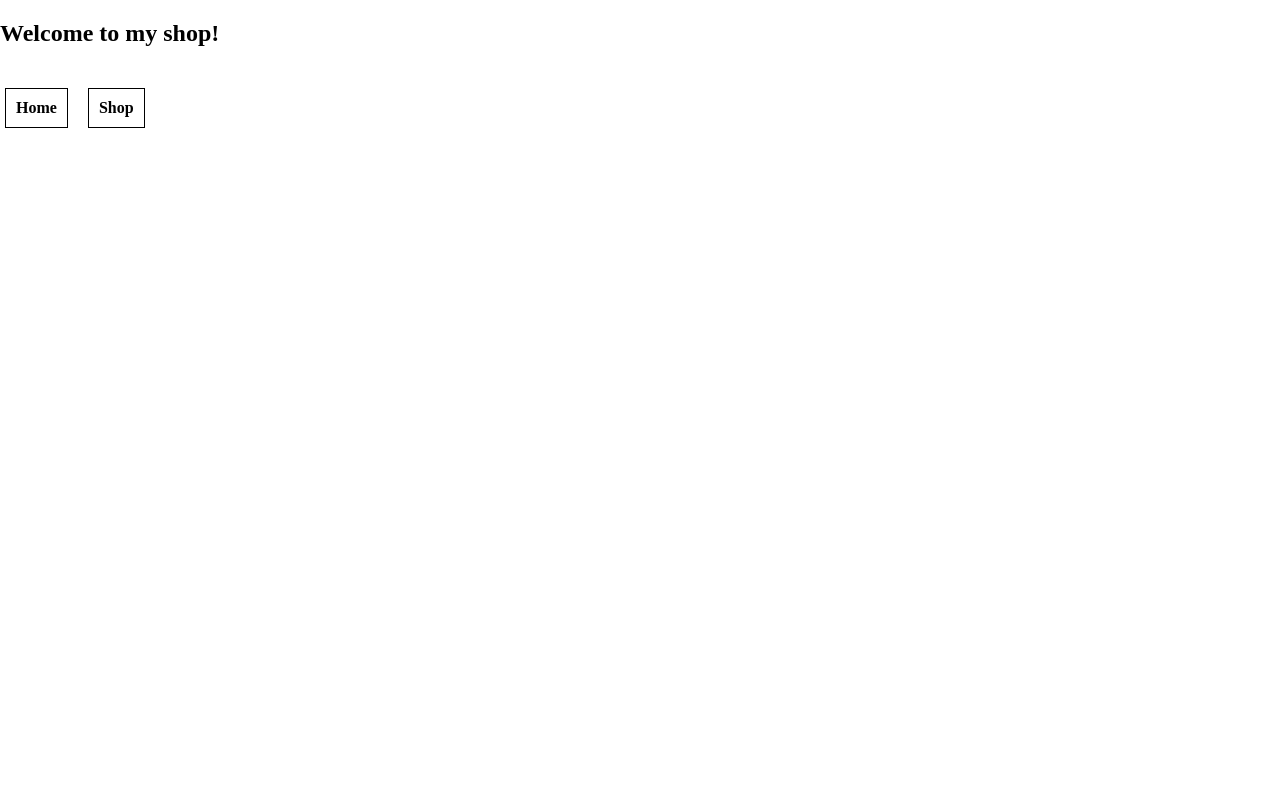
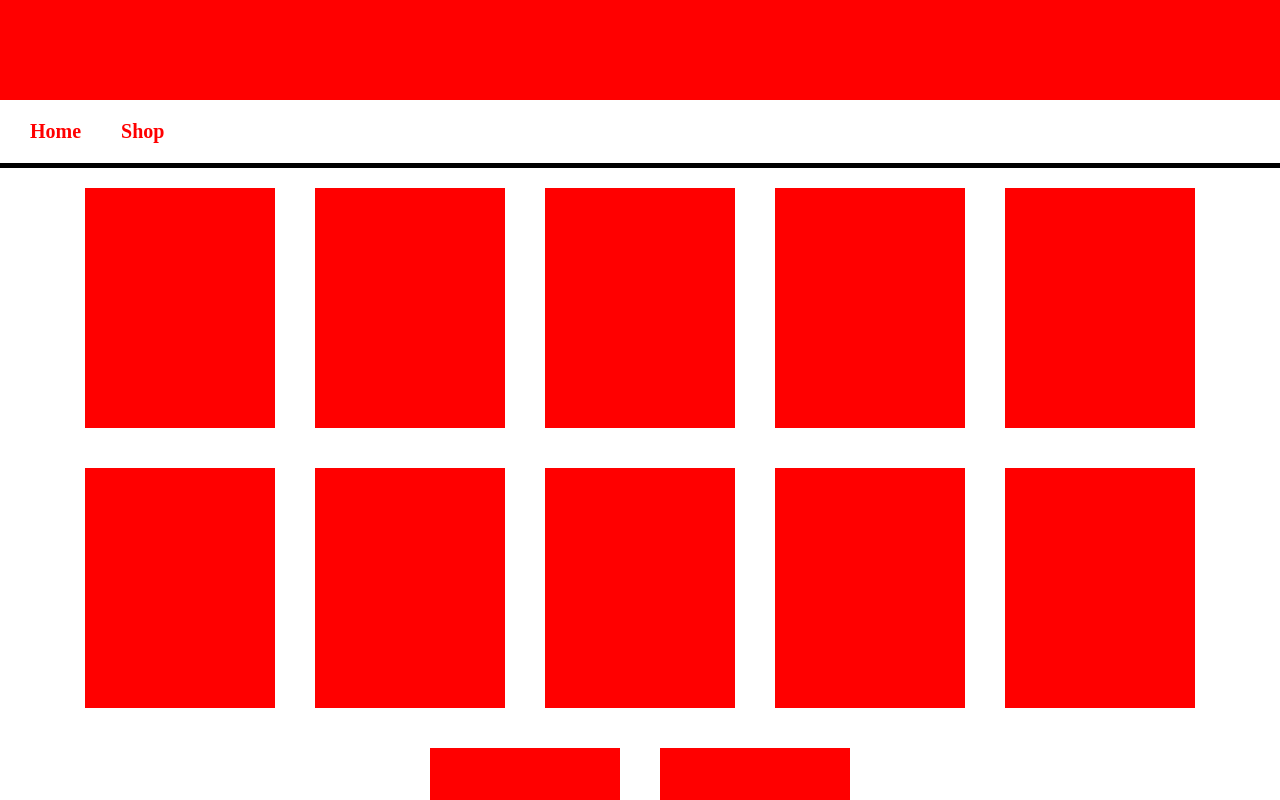
Before and after one commit to Christian-Betances/Clothing-Shop, a React (Vite) app in the folder client/: page /Shop in a window 1280 px wide. Shown: the top 800 px of the page. Built offline with nearby package versions, Linux system fonts and the light colour scheme.

Commit message:
Home page background is now random

```diff
--- a/client/src/components/NavBar.css
+++ b/client/src/components/NavBar.css
@@ -1,22 +1,29 @@
+*{
+  margin: 0;
+  padding: 0;
+}
+
 nav {
     background-color: white;
-    padding: 5px;
+    padding: 20px;
     display: flex;
   }
 
 ul{
-    border: 1px solid black;
     text-align: center;
     list-style: none;
     display: flex;
     margin-right: 20px;
+}
+
+nav a {
+    text-decoration: none;
+    color: red;
+    font-weight: bold;
+    font-size: 20px;
     padding: 10px;
 }
-nav a {
-    text-decoration: none;
-    color: black;
-    font-weight: bold;
-}
 nav a:hover {
-    color: blue;
+    color: rgb(0, 128, 122);
+    font-size: 22px;
   }
--- a/client/src/components/NavBar.jsx
+++ b/client/src/components/NavBar.jsx
@@ -7,10 +7,10 @@ function NavBar(){
     return (
         <nav>
         <ul>
-            <li><Link to="/">Home</Link></li>
+            <li id="Home"><Link to="/">Home</Link></li>
         </ul>
         <ul>
-            <li><Link to="/Shop">Shop</Link></li>
+            <li id="Shop"><Link to="/Shop">Shop</Link></li>
         </ul>
         </nav>
       )
--- a/client/src/pages/Home.css
+++ b/client/src/pages/Home.css
@@ -1,21 +1,20 @@
-body {
-    margin: 0;
-    padding: 0;
-  }
-
-  .header {
+ .header {
     text-align: center;
-    border-top: 100px solid black;
-    border-bottom: 20px solid black;
+    border-top: 100px solid red;
+    border-bottom: 5px solid black;
     width: 100%;
     margin: 0;
   }
+
   #quote {
     margin-top: -80px;
-    color:blue;
+    color: whitesmoke;
     font-size: 20px;
   }
 
-  img {
-    width: 100%;
+  .background {
+    height: 560px;
+    background-size: contain;
+    background-repeat: no-repeat;
+    background-color: black;
   }
--- a/client/src/pages/Home.jsx
+++ b/client/src/pages/Home.jsx
@@ -1,12 +1,15 @@
 import React from 'react';
-import {useEffect} from 'react'
+import {useEffect, useState} from 'react'
 import './Home.css';
 import NavBar from '../components/NavBar';
 
 function Home(){
 
+  const [image, setImage] = useState('');
+
     useEffect(() => {
         getQuote();
+        getRandomBackgroundImage();
       }, []);
 
       function getQuote() {
@@ -20,12 +23,27 @@ function Home(){
         })
       }
 
+      function getRandomBackgroundImage() {
+
+        const image = [
+          'https://cdn.pixabay.com/photo/2023/03/30/03/56/graffiti-art-7886745_1280.jpg',
+          'https://cdn.pixabay.com/photo/2023/03/30/03/55/graffiti-art-7886741_1280.jpg',
+          'https://cdn.pixabay.com/photo/2023/03/30/03/55/graffiti-art-7886740_1280.jpg'
+        ]
+
+        const randomImage = image[Math.floor(Math.random() * image.length)]
+
+        setImage(randomImage)
+      }
+
     return(
-
+        <div>
         <div className="header">
             <div id="quote"></div>
-             <NavBar />
-            <img src="https://images.pexels.com/photos/911254/pexels-photo-911254.jpeg"/>
+
+            <NavBar />
+            </div>
+            <div className="background"  style={{ backgroundImage: `url(${image})` }}></div>
             </div>
     )
 }
--- /dev/null
+++ b/client/src/pages/Shop.css
@@ -0,0 +1,18 @@
+ .flex-container {
+    display: flex;
+    align-items: center;
+    justify-content: center;
+}
+
+.flex-wrap {
+    flex-wrap: wrap;
+}
+
+.square {
+
+    width: 150px;
+    height: 200px;
+    margin: 20px;
+    background-color: red;
+    padding: 20px;
+}
--- a/client/src/pages/Shop.jsx
+++ b/client/src/pages/Shop.jsx
@@ -1,12 +1,30 @@
 import React from 'react';
 import NavBar from '../components/NavBar';
+import './Shop.css';
 
 function Shop(){
 
     return (
+
         <div>
-            <h2>Welcome to my shop!</h2>
+            <div className="header">
             <NavBar />
+            </div>
+
+            <div class="flex-container flex-wrap">
+            <div class="square"></div>
+            <div class="square"></div>
+            <div class="square"></div>
+            <div class="square"></div>
+            <div class="square"></div>
+            <div class="square"></div>
+            <div class="square"></div>
+            <div class="square"></div>
+            <div class="square"></div>
+            <div class="square"></div>
+            <div class="square"></div>
+            <div class="square"></div>
+        </div>
         </div>
     )
 }
```
